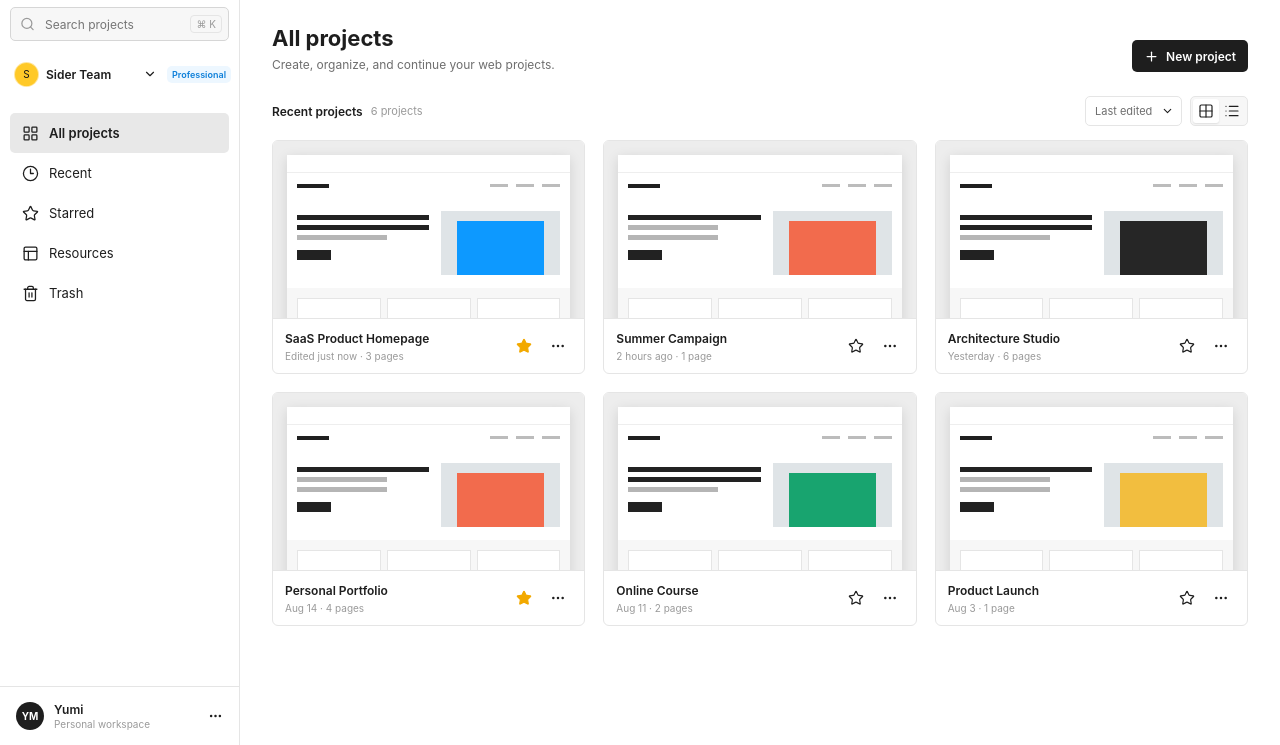
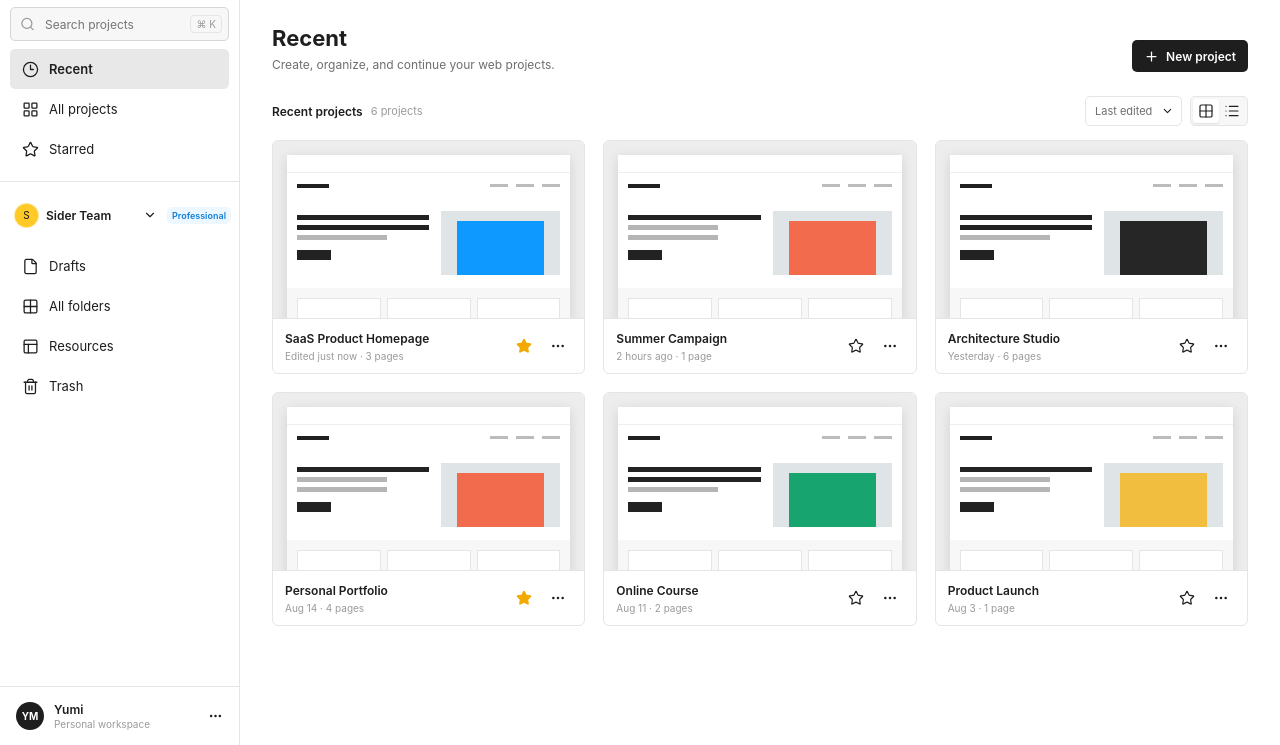
Before and after one commit to Micromvp/htmlcanvas, a website: page index.html in a window 1280 px wide. Shown: the part 55-800 px from the top of the page. Drawn offline with nearby package versions, Linux system fonts and the light colour scheme.

Commit message:
Separate global and workspace navigation

```diff
--- a/index.html
+++ b/index.html
@@ -85,6 +85,9 @@
     .brand-name { font-weight: 650; font-size: 14px; }
 
     .sidebar-content { padding: 12px 10px; }
+    .global-nav { padding-top: 8px; padding-bottom: 12px; }
+    .workspace-nav { padding-top: 4px; }
+    .sidebar-divider { height: 1px; flex: 0 0 auto; background: var(--border); }
 
     .nav-label {
       margin: 18px 10px 6px;
@@ -705,6 +708,14 @@
         <span class="search-shortcut">⌘ K</span>
       </label>
 
+      <nav class="sidebar-content global-nav" aria-label="Project navigation">
+        <button class="nav-item active" data-filter="recent" data-view-title="Recent"><i data-lucide="clock-3"></i>Recent</button>
+        <button class="nav-item" data-filter="all" data-view-title="All projects"><i data-lucide="layout-grid"></i>All projects</button>
+        <button class="nav-item" data-filter="starred" data-view-title="Starred"><i data-lucide="star"></i>Starred</button>
+      </nav>
+
+      <div class="sidebar-divider" aria-hidden="true"></div>
+
       <div class="workspace-bar">
         <button class="current-workspace" id="workspaceSwitcher" aria-expanded="false" aria-haspopup="menu">
           <span class="workspace-avatar" id="currentWorkspaceAvatar">S</span>
@@ -725,10 +736,9 @@
         </div>
       </div>
 
-      <nav class="sidebar-content" aria-label="Project navigation">
-        <button class="nav-item active" data-filter="all" data-view-title="All projects"><i data-lucide="layout-grid"></i>All projects</button>
-        <button class="nav-item" data-filter="recent" data-view-title="Recent"><i data-lucide="clock-3"></i>Recent</button>
-        <button class="nav-item" data-filter="starred" data-view-title="Starred"><i data-lucide="star"></i>Starred</button>
+      <nav class="sidebar-content workspace-nav" aria-label="Workspace navigation">
+        <button class="nav-item"><i data-lucide="file"></i>Drafts</button>
+        <button class="nav-item"><i data-lucide="grid-2x2"></i>All folders</button>
         <button class="nav-item"><i data-lucide="panels-top-left"></i>Resources</button>
         <button class="nav-item"><i data-lucide="trash-2"></i>Trash</button>
       </nav>
@@ -755,7 +765,7 @@
         <div class="content-inner">
           <div class="page-head">
             <div>
-              <h1 class="page-title">All projects</h1>
+              <h1 class="page-title">Recent</h1>
               <p class="page-description">Create, organize, and continue your web projects.</p>
             </div>
             <div class="topbar-spacer"></div>
```
